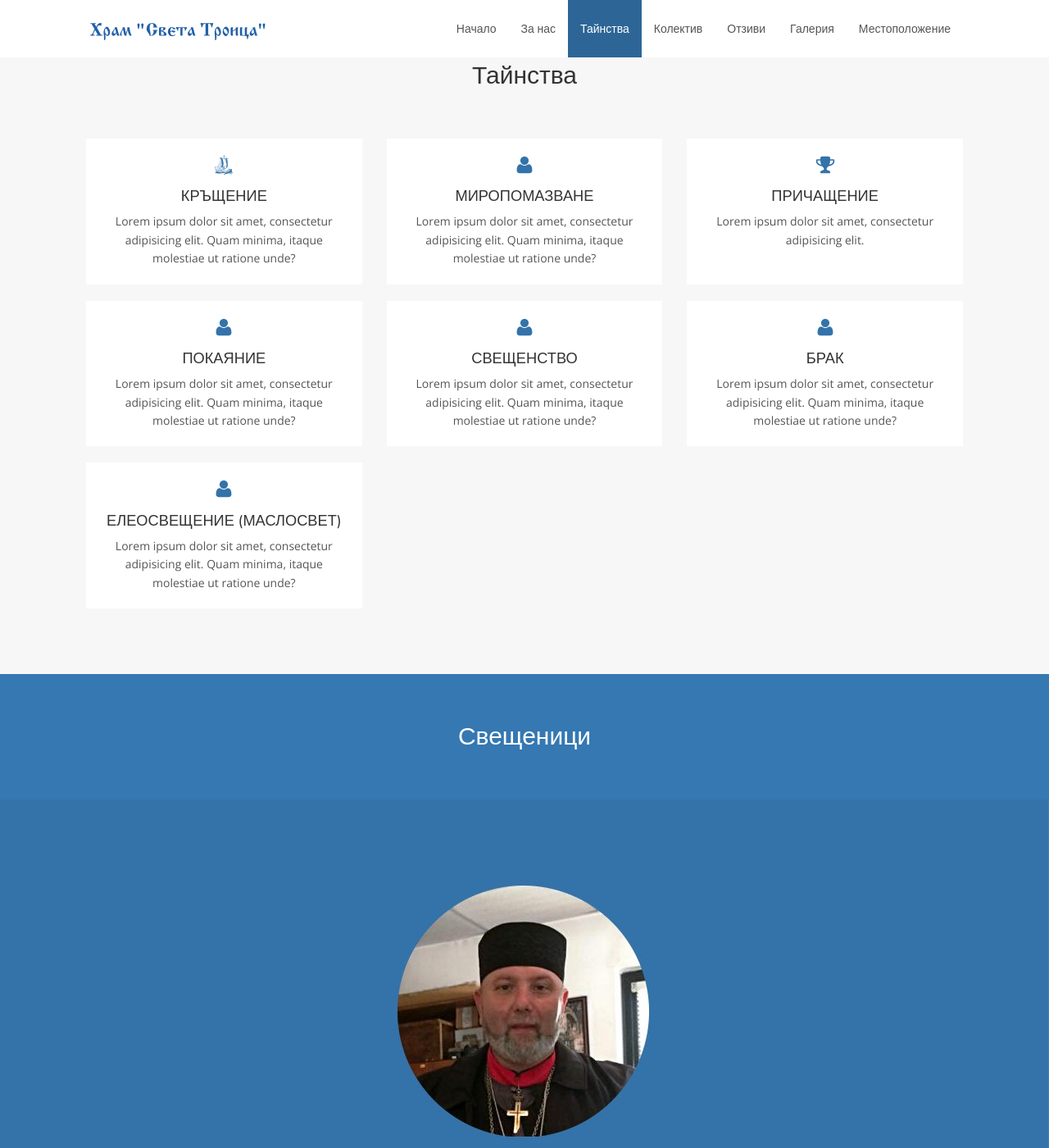
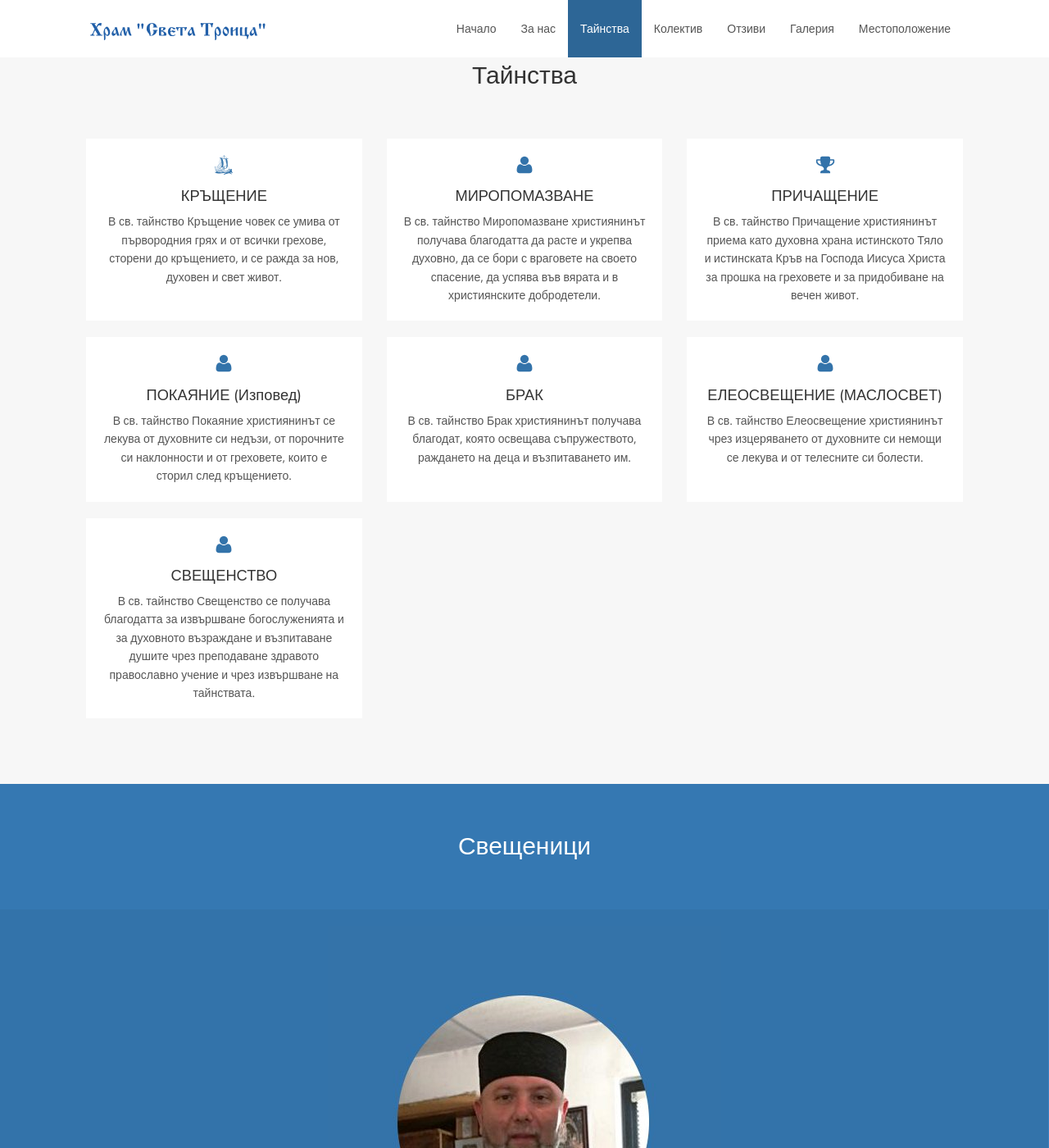
Before and after one commit to ibojilov/sveta-troitsa, a Jekyll site: the page built from index.html, in a window 1280 px wide and 1400 px high, scrolled down 1417 px. Shown: the whole window at 82% size. Built offline with Jekyll 4.4.1, drawn with Linux system fonts in a browser that asks for light colours; nearby versions of some CDN libraries.

Commit message:
tainstva

```diff
--- a/_data/treatments.yml
+++ b/_data/treatments.yml
@@ -1,27 +1,27 @@
 - icon: icon-lodka
   title: КРЪЩЕНИЕ
-  description: Lorem ipsum dolor sit amet, consectetur adipisicing elit. Quam minima, itaque molestiae ut ratione unde?
+  description: В св. тайнство Кръщение човек се умива от първородния грях и от всички грехове, сторени до кръщението, и се ражда за нов, духовен и свет живот.
 
 - icon: icon-user
   title: МИРОПОМАЗВАНЕ
-  description: Lorem ipsum dolor sit amet, consectetur adipisicing elit. Quam minima, itaque molestiae ut ratione unde?
+  description: В св. тайнство Миропомазване християнинът получава благодатта да расте и укрепва духовно, да се бори с враговете на своето спасение, да успява във вярата и в християнските добродетели.
 
 - icon: icon-trophy
   title: ПРИЧАЩЕНИЕ
-  description: Lorem ipsum dolor sit amet, consectetur adipisicing elit.
+  description: В св. тайнство Причащение християнинът приема като духовна храна истинското Тяло и истинската Кръв на Господа Иисуса Христа за прошка на греховете и за придобиване на вечен живот.
 
 - icon: icon-user
-  title: ПОКАЯНИЕ
-  description: Lorem ipsum dolor sit amet, consectetur adipisicing elit. Quam minima, itaque molestiae ut ratione unde?
+  title: ПОКАЯНИЕ (Изповед)
+  description: В св. тайнство Покаяние християнинът се лекува от духовните си недъзи, от порочните си наклонности и от греховете, които е сторил след кръщението.
+
+- icon: icon-user
+  title: БРАК
+  description: В св. тайнство Брак християнинът получава благодат, която освещава съпружеството, раждането на деца и възпитаването им.
+
+- icon: icon-user
+  title: ЕЛЕОСВЕЩЕНИЕ (МАСЛОСВЕТ)
+  description: В св. тайнство Елеосвещение християнинът чрез изцеряването от духовните си немощи се лекува и от телесните си болести.
 
 - icon: icon-user
   title: СВЕЩЕНСТВО
-  description: Lorem ipsum dolor sit amet, consectetur adipisicing elit. Quam minima, itaque molestiae ut ratione unde?
-
-- icon: icon-user
-  title: БРАК
-  description: Lorem ipsum dolor sit amet, consectetur adipisicing elit. Quam minima, itaque molestiae ut ratione unde?
-
-- icon: icon-user
-  title: ЕЛЕОСВЕЩЕНИЕ (МАСЛОСВЕТ)
-  description: Lorem ipsum dolor sit amet, consectetur adipisicing elit. Quam minima, itaque molestiae ut ratione unde?
+  description: В св. тайнство Свещенство се получава благодатта за извършване богослуженията и за духовното възраждане и възпитаване душите чрез преподаване здравото православно учение и чрез извършване на тайнствата.
```
